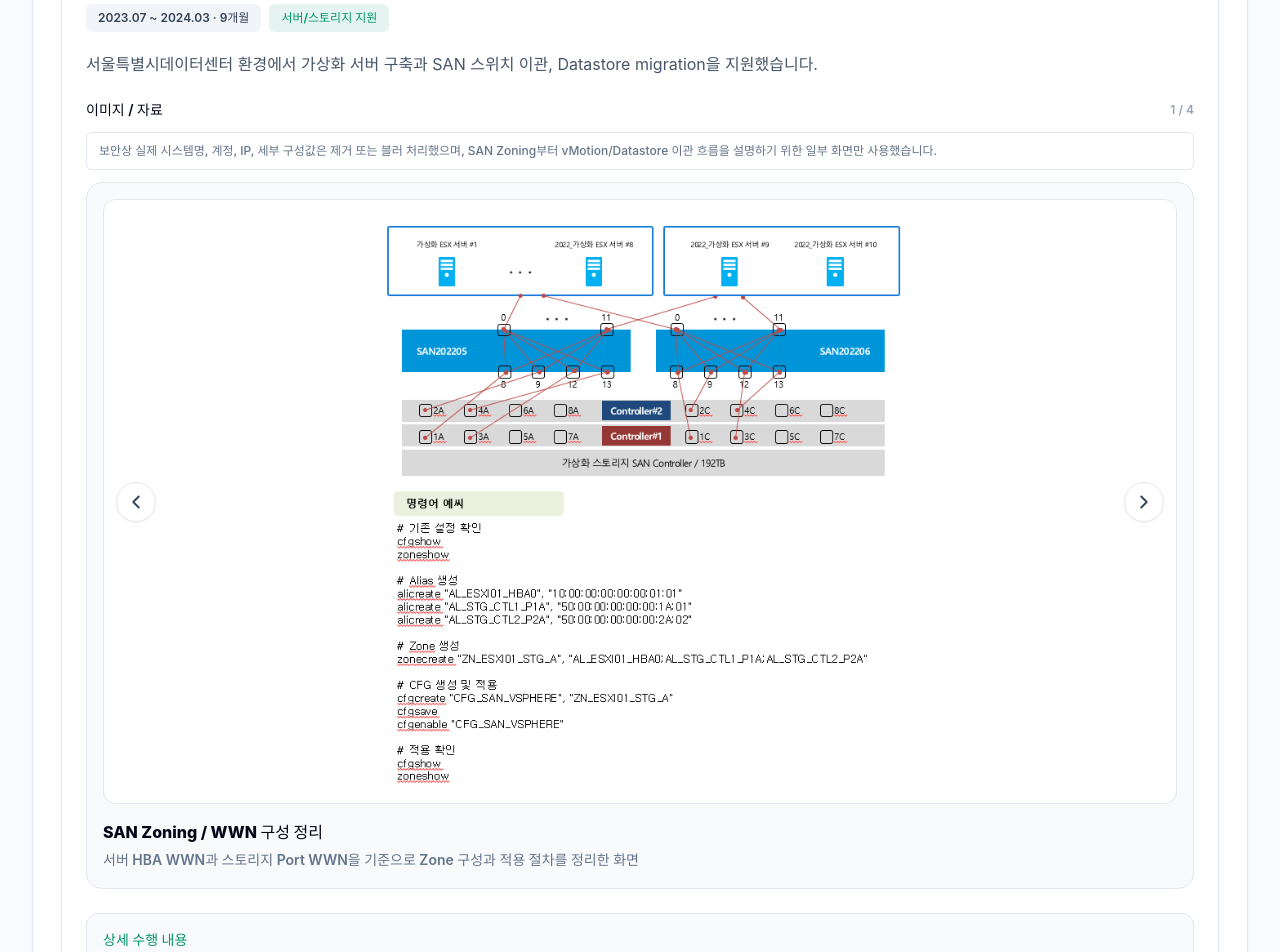
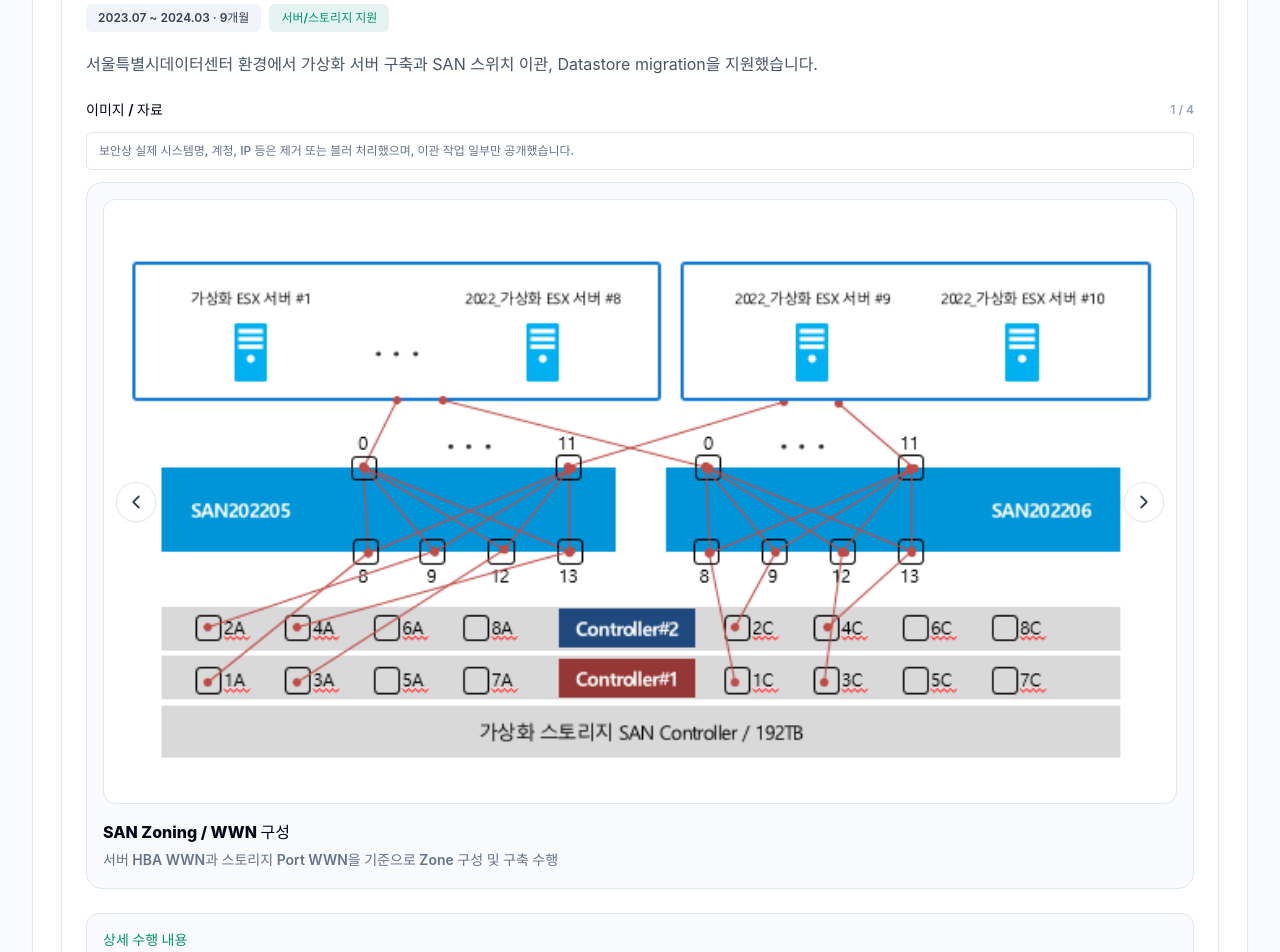
Before and after one commit to JANGSEOKHAN/JANGSEOKHAN.github.io, a React (Vite) app: page / in a window 1280 px wide. Shown: the part 8020-8972 px from the top of the page. Built offline with nearby package versions, Linux system fonts and the light colour scheme; a web font is replaced by a local one.

Commit message:
Refine datacenter visual descriptions

```diff
--- a/src/data/profile.ts
+++ b/src/data/profile.ts
@@ -388,31 +388,31 @@ export const projects: Project[] = [
       'VMware vSphere 기반 신규 VM 구성, OS·네트워크 초기 설정, Datastore 마이그레이션 후 기동 점검을 수행하여 가상화 운영 환경을 안정화했습니다. Brocade SAN 스위치 이관 시 Config 백업, WWN 기반 Zone 정리, 약 150건의 SAN Zoning 및 LUN·Datastore 인식 점검을 수행하며 서버-스토리지 연동 및 가상화 인프라 운영 역량을 확보했습니다.',
     techStack: ['VMware vSphere', 'RHEL', 'Brocade SAN', 'Storage', 'Datastore', 'LUN'],
     visualNote:
-      '보안상 실제 시스템명, 계정, IP, 세부 구성값은 제거 또는 블러 처리했으며, SAN Zoning부터 vMotion/Datastore 이관 흐름을 설명하기 위한 일부 화면만 사용했습니다.',
+      '보안상 실제 시스템명, 계정, IP 등은 제거 또는 블러 처리했으며, 이관 작업 일부만 공개했습니다.',
     visuals: [
       {
-        title: 'SAN Zoning / WWN 구성 정리',
-        description: '서버 HBA WWN과 스토리지 Port WWN을 기준으로 Zone 구성과 적용 절차를 정리한 화면',
+        title: 'SAN Zoning / WWN 구성',
+        description: '서버 HBA WWN과 스토리지 Port WWN을 기준으로 Zone 구성 및 구축 수행',
         imageUrl: 'projects/datacenter/san-zoning-wwn.png',
-        alt: 'SAN Zoning 및 WWN 구성 정리 화면',
+        alt: 'SAN Zoning 및 WWN 구성',
       },
       {
-        title: 'vMotion 기반 스토리지 이관 흐름',
-        description: '기존 가상화 스토리지에서 신규 가상화 스토리지로 Datastore migration을 수행하는 구조',
+        title: 'vMotion 기반 스토리지 이관',
+        description: '기존 가상화 스토리지에서 신규 가상화 스토리지로 Datastore migration 수행',
         imageUrl: 'projects/datacenter/vmotion-storage-migration.png',
-        alt: 'vMotion 기반 스토리지 이관 흐름도',
+        alt: 'vMotion 기반 스토리지 이관',
       },
       {
-        title: 'Datastore 인식 및 용량 확인',
-        description: '이관 대상 Datastore 인식 상태와 용량, 정상 연결 여부를 확인한 화면',
+        title: 'Datastore 인식 확인',
+        description: '이관 대상 Datastore 인식 상태, 용량, 연결 정상 여부 확인',
         imageUrl: 'projects/datacenter/datastore-recognition.png',
-        alt: 'VMware vSphere Datastore 인식 및 용량 확인 화면',
+        alt: 'VMware vSphere Datastore 인식 확인',
       },
       {
         title: '신규 vCenter Datastore VM 등록',
-        description: '이관 후 신규 vCenter 환경에서 VM 파일과 Datastore 경로를 확인하고 VM 등록을 진행한 화면',
+        description: '이관 후 신규 vCenter 환경에서 VM 파일과 Datastore 경로 확인 및 VM 등록 수행',
         imageUrl: 'projects/datacenter/vm-registration-datastore.png',
-        alt: '신규 vCenter Datastore VM 등록 및 데이터 마이그레이션 화면',
+        alt: '신규 vCenter Datastore VM 등록 및 데이터 마이그레이션',
       },
     ],
   },
```
Also changed, not shown: public/projects/datacenter/san-zoning-wwn.png.
